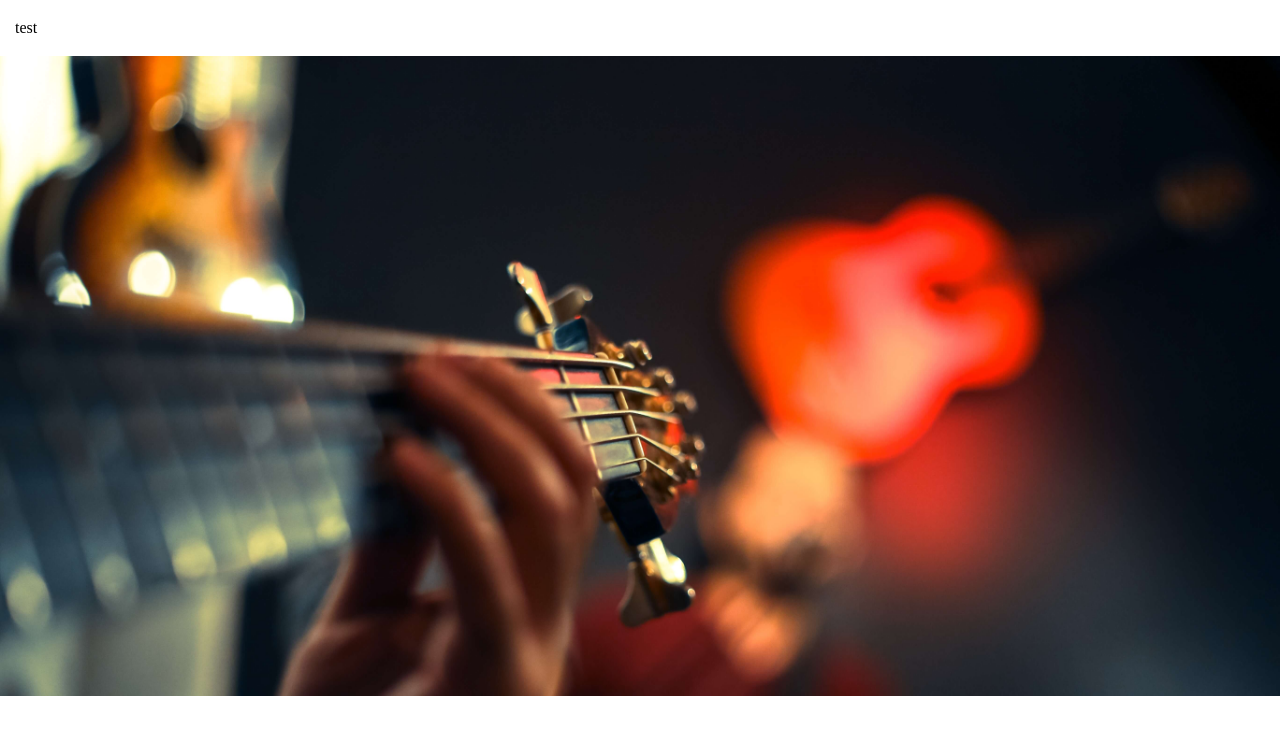
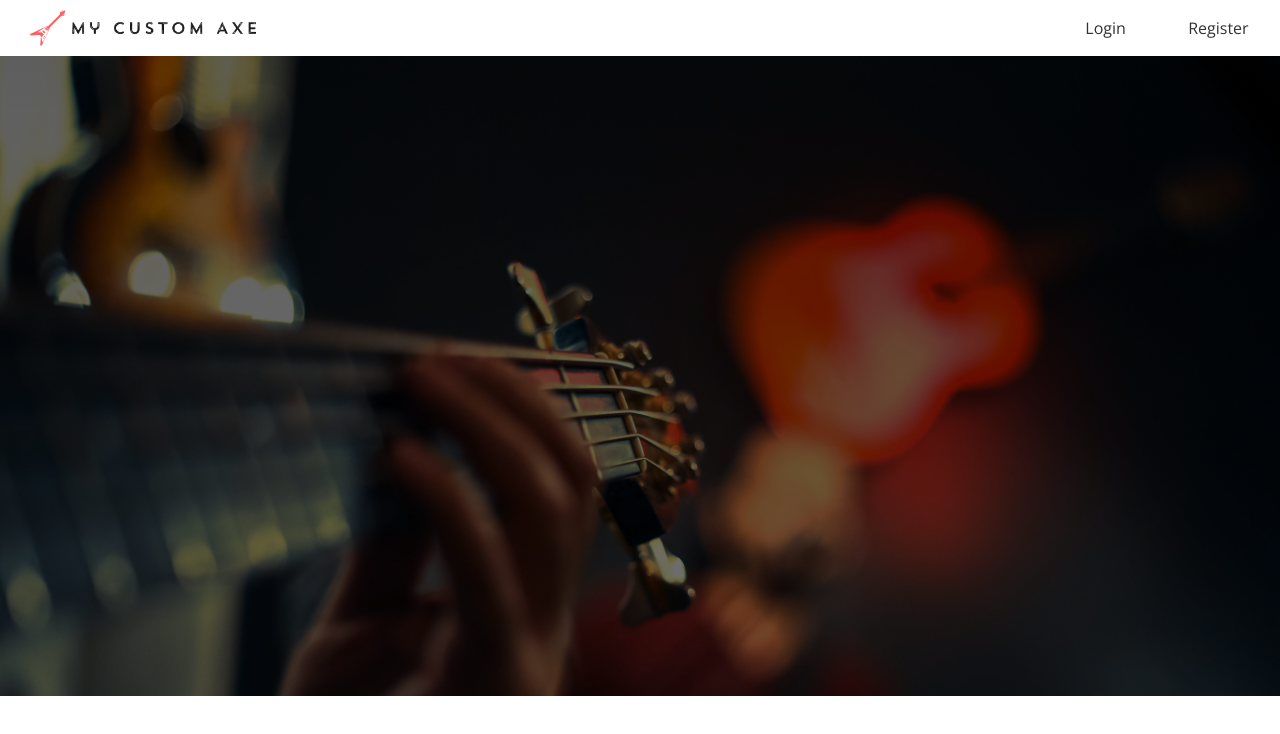
Before and after one commit to C-E-Campbell/mycustomaxe.com, a React (Create React App) app: page / in a window 1280 px wide. Shown: the top 734 px of the page. Built offline with nearby package versions, Linux system fonts and the light colour scheme.

Commit message:
updates home page

```diff
--- a/public/index.html
+++ b/public/index.html
@@ -2,6 +2,10 @@
 <html lang="en">
   <head>
     <meta charset="utf-8" />
+    <link
+      href="https://fonts.googleapis.com/css2?family=Open+Sans&display=swap"
+      rel="stylesheet"
+    />
     <link rel="shortcut icon" type="image/png" href="./favicon-32x32.png" />
     <meta name="viewport" content="width=device-width, initial-scale=1" />
     <meta name="theme-color" content="#000000" />
--- a/src/App.scss
+++ b/src/App.scss
@@ -6,4 +6,5 @@ body {
   margin: 0;
   padding: 0;
   overflow-x: hidden;
+  font-family: 'Open Sans', sans-serif;
 }
--- /dev/null
+++ b/src/components/Button/Button.jsx
@@ -0,0 +1,5 @@
+import React from 'react';
+
+export default function Button() {
+  return <div></div>;
+}
--- a/src/components/Header/Header.jsx
+++ b/src/components/Header/Header.jsx
@@ -1,5 +1,13 @@
 import React from 'react';
 import '../Header/Header.scss';
 export default function Header() {
-  return <div className="header">test</div>;
+  return (
+    <div className="header">
+      <div className="logo_container"></div>
+      <div className="link_container">
+        <a href="#">Login</a>
+        <a href="#">Register</a>
+      </div>
+    </div>
+  );
 }
--- a/src/components/Header/Header.scss
+++ b/src/components/Header/Header.scss
@@ -1,8 +1,37 @@
 .header {
-  background-color: #fff;
+  background-color: rgb(255, 255, 255);
   height: 7vh;
   width: 100vw;
   padding: 0px 15px;
   display: flex;
   align-items: center;
+  justify-content: space-between;
 }
+
+.logo_container {
+  background-image: url('../../assets/main_logo.png');
+  background-size: cover;
+  background-position: center;
+  width: 20%;
+  height: 100%;
+}
+
+.link_container {
+  width: 20%;
+  display: flex;
+  justify-content: space-evenly;
+  align-items: center;
+
+  a {
+    text-decoration: none;
+    color: #333;
+
+    padding: 8px 16px;
+    border-radius: 4px;
+
+    &:hover {
+      background-color: #fc6161;
+      color: #fff;
+    }
+  }
+}
--- a/src/components/Hero/Hero.scss
+++ b/src/components/Hero/Hero.scss
@@ -1,5 +1,6 @@
 .Hero {
-  background-image: url('../../assets/topImg.jpg');
+  background-image: linear-gradient(rgba(0, 0, 0, 0.63), rgba(0, 0, 0, 0.562)),
+    url('../../assets/topImg.jpg');
   background-size: cover;
   height: 80vh;
   width: 100vw;
--- a/src/pages/Home/Home.jsx
+++ b/src/pages/Home/Home.jsx
@@ -2,6 +2,7 @@ import React, { Fragment } from 'react';
 import '../../assets/topImg.jpg';
 import Header from '../../components/Header/Header';
 import Hero from '../../components/Hero/Hero.jsx';
+import '../Home/Home.scss';
 export default function Home() {
   return (
     <Fragment>
```
Also changed, not shown: src/components/Button/Button.scss (added).
